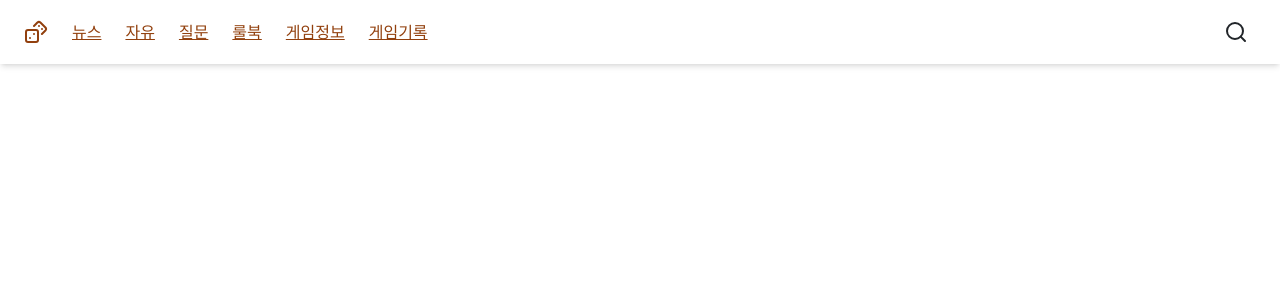
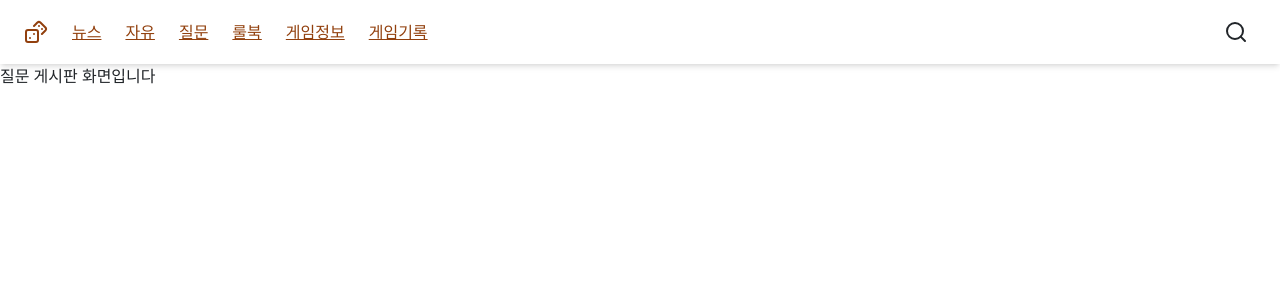
Before and after one commit to kinghama82/ebs-front, a Next.js app: page /question in a window 1280 px wide. Shown: the top 300 px of the page. Built offline with nearby package versions, Linux system fonts and the light colour scheme.

Commit message:
navbar 이름 변경경

```diff
--- a/src/app/history/page.js
+++ b/src/app/history/page.js
@@ -1,9 +1,10 @@
+import BasicMenu from "@/components/menus/BasicMenu";
 import Navbar from "@/components/menus/BasicMenu";
 
 const HistoryPage = () => {
     return (
         <div>
-            <Navbar></Navbar>
+            <BasicMenu></BasicMenu>
         <h1>게임기록 화면입니다</h1>
         </div>
     );
--- a/src/app/news/page.js
+++ b/src/app/news/page.js
@@ -1,9 +1,10 @@
+import BasicMenu from "@/components/menus/BasicMenu";
 import Navbar from "@/components/menus/BasicMenu";
 
 const NewsPage = () => {
     return (
         <>
-        <Navbar></Navbar>
+        <BasicMenu></BasicMenu>
         <div>
         <h1>뉴스페이지</h1>
         </div>
--- a/src/app/question/page.js
+++ b/src/app/question/page.js
@@ -1,10 +1,14 @@
+import BasicMenu from "@/components/menus/BasicMenu";
 import Navbar from "@/components/menus/BasicMenu";
 
 const questionPage = () => {
     return(
-
-        <Navbar></Navbar>
-
+       <>
+        <BasicMenu></BasicMenu>
+        <div>
+            질문 게시판 화면입니다
+        </div>
+        </>
     )
 }
 export default questionPage;
--- a/src/components/menus/BasicMenu.jsx
+++ b/src/components/menus/BasicMenu.jsx
@@ -4,7 +4,7 @@ import { useState, useRef, useEffect } from "react";
 import Link from "next/link";
 import { Menu, X, Search, Dices } from "lucide-react";
 
-const Navbar = () => {
+const BasicMenu = () => {
   const [isOpen, setIsOpen] = useState(false);
   const [isSearchOpen, setIsSearchOpen] = useState(false);
   const searchRef = useRef(null);
@@ -89,7 +89,7 @@ const Navbar = () => {
     </nav>
   );
 };
-export default Navbar;
+export default BasicMenu;
 
 // 네비게이션 링크 컴포넌트
 function NavLink({ href, children, onClick }) {
```
